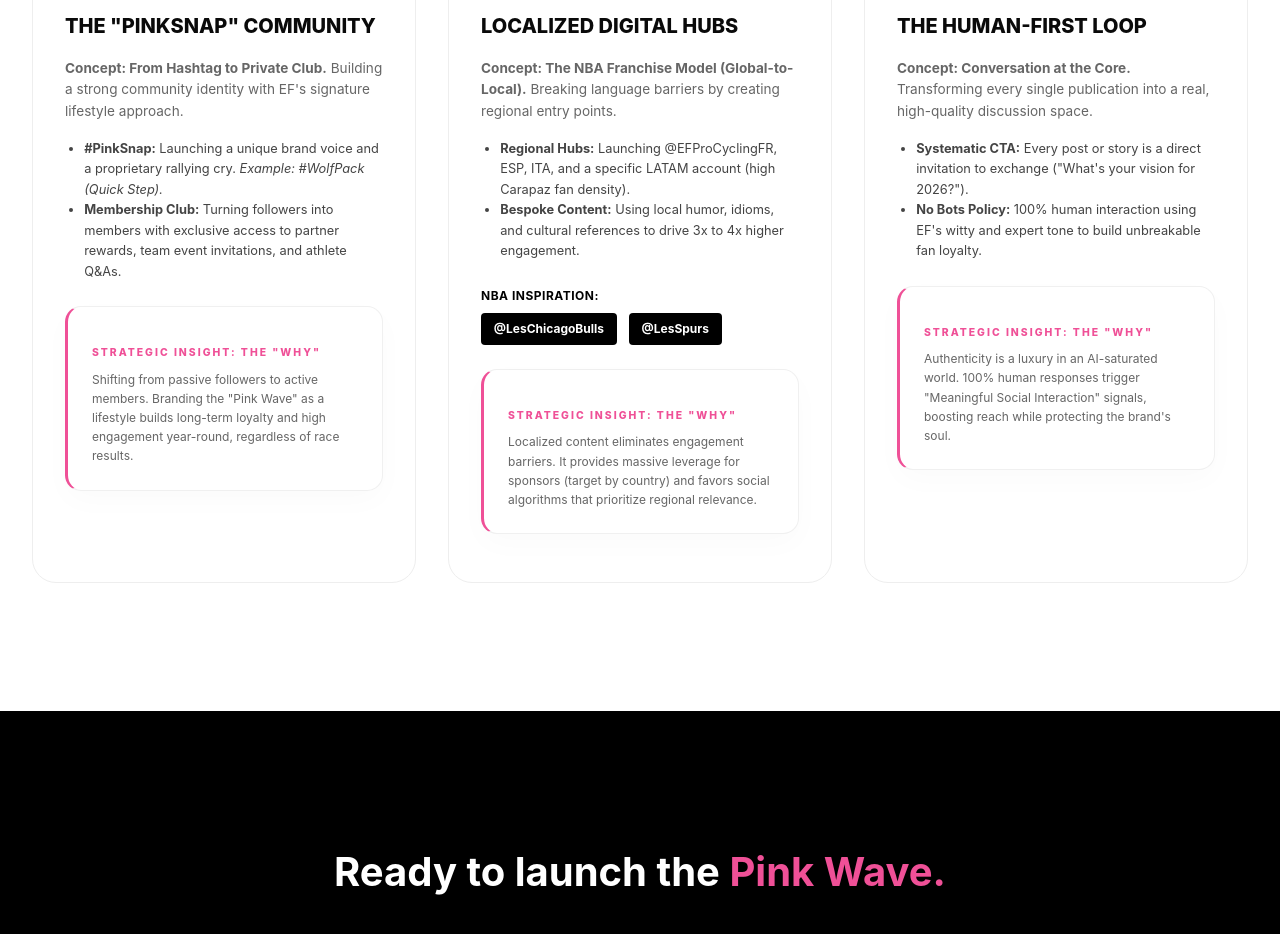
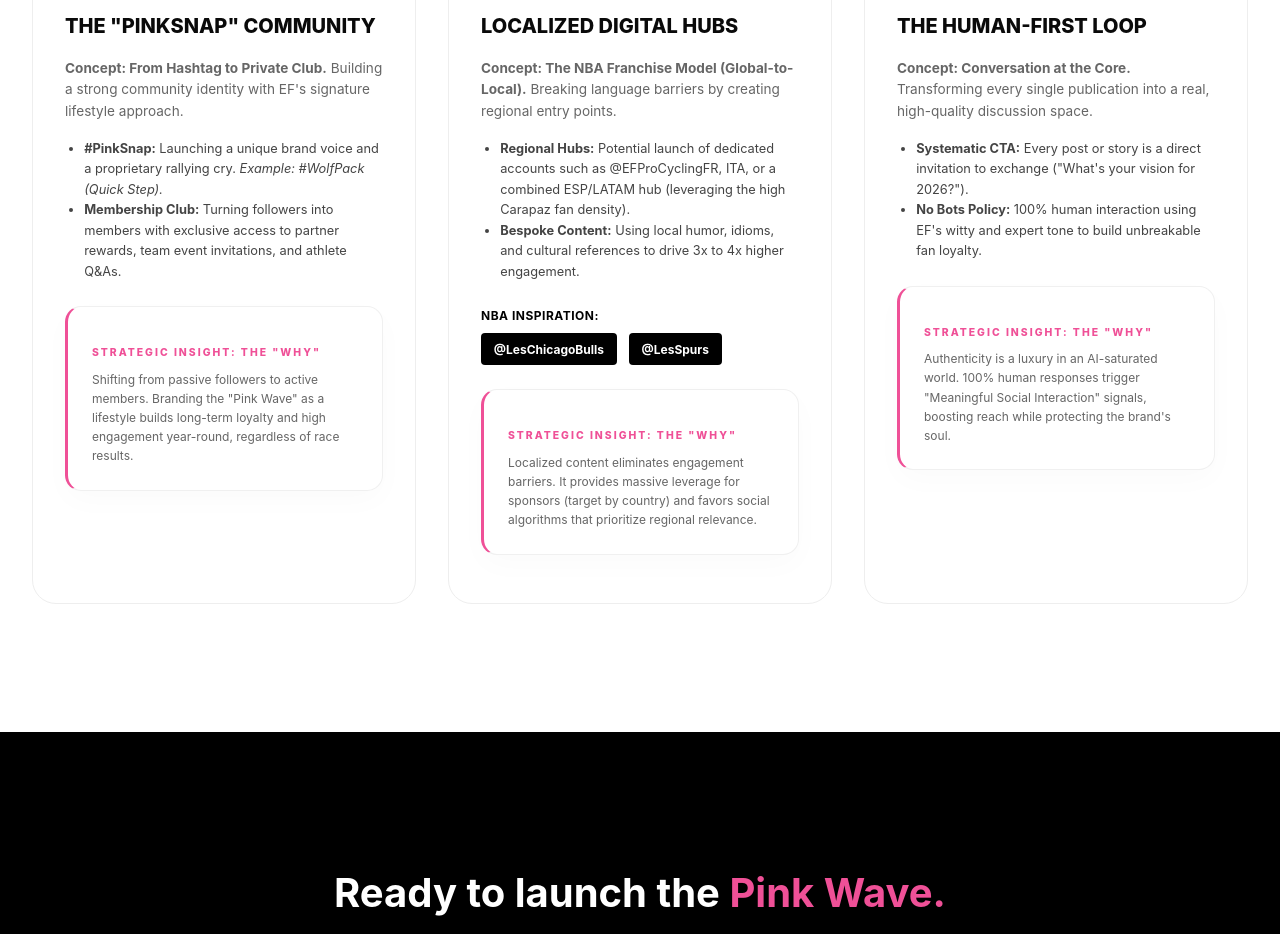
Before and after one commit to TheOne-Fantasy/EF-Ideas, a Next.js app: page / in a window 1280 px wide. Shown: the part 7640-8574 px from the top of the page. Built offline with nearby package versions, Linux system fonts and the light colour scheme.

Commit message:
docs: nuance regional hubs as examples and combine ESP/LATAM

```diff
--- a/src/app/page.tsx
+++ b/src/app/page.tsx
@@ -328,7 +328,7 @@
               <strong>Concept: The NBA Franchise Model (Global-to-Local).</strong> Breaking language barriers by creating regional entry points.
             </p>
             <ul style={{ color: '#444', fontSize: '0.8rem', paddingLeft: '1.2rem', marginBottom: '1.5rem' }}>
-              <li><strong>Regional Hubs:</strong> Launching @EFProCyclingFR, ESP, ITA, and a specific LATAM account (high Carapaz fan density).</li>
+              <li><strong>Regional Hubs:</strong> Potential launch of dedicated accounts such as @EFProCyclingFR, ITA, or a combined ESP/LATAM hub (leveraging the high Carapaz fan density).</li>
               <li><strong>Bespoke Content:</strong> Using local humor, idioms, and cultural references to drive 3x to 4x higher engagement.</li>
             </ul>
             <div style={{ marginBottom: '1.5rem', fontSize: '0.75rem' }}>
```
